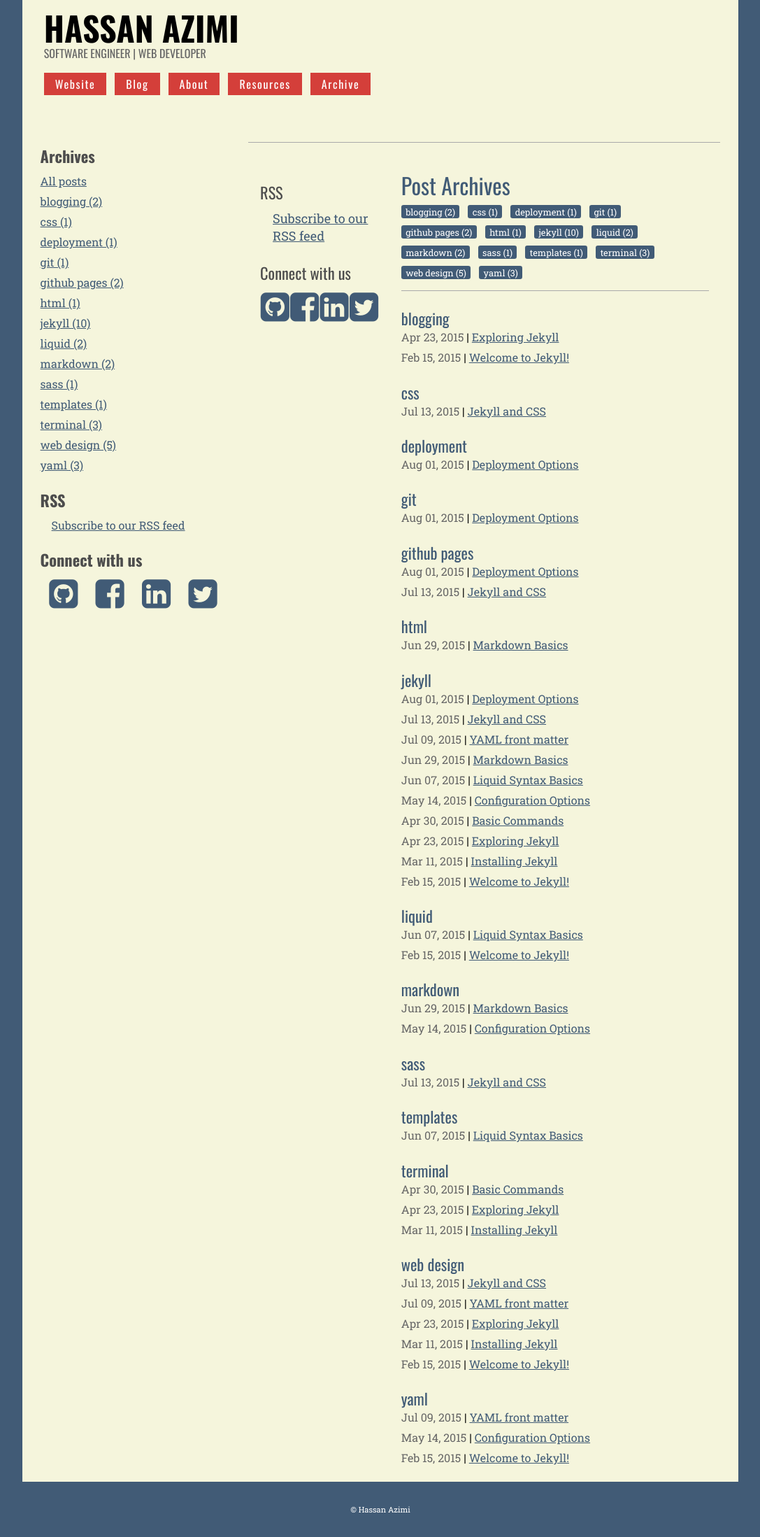
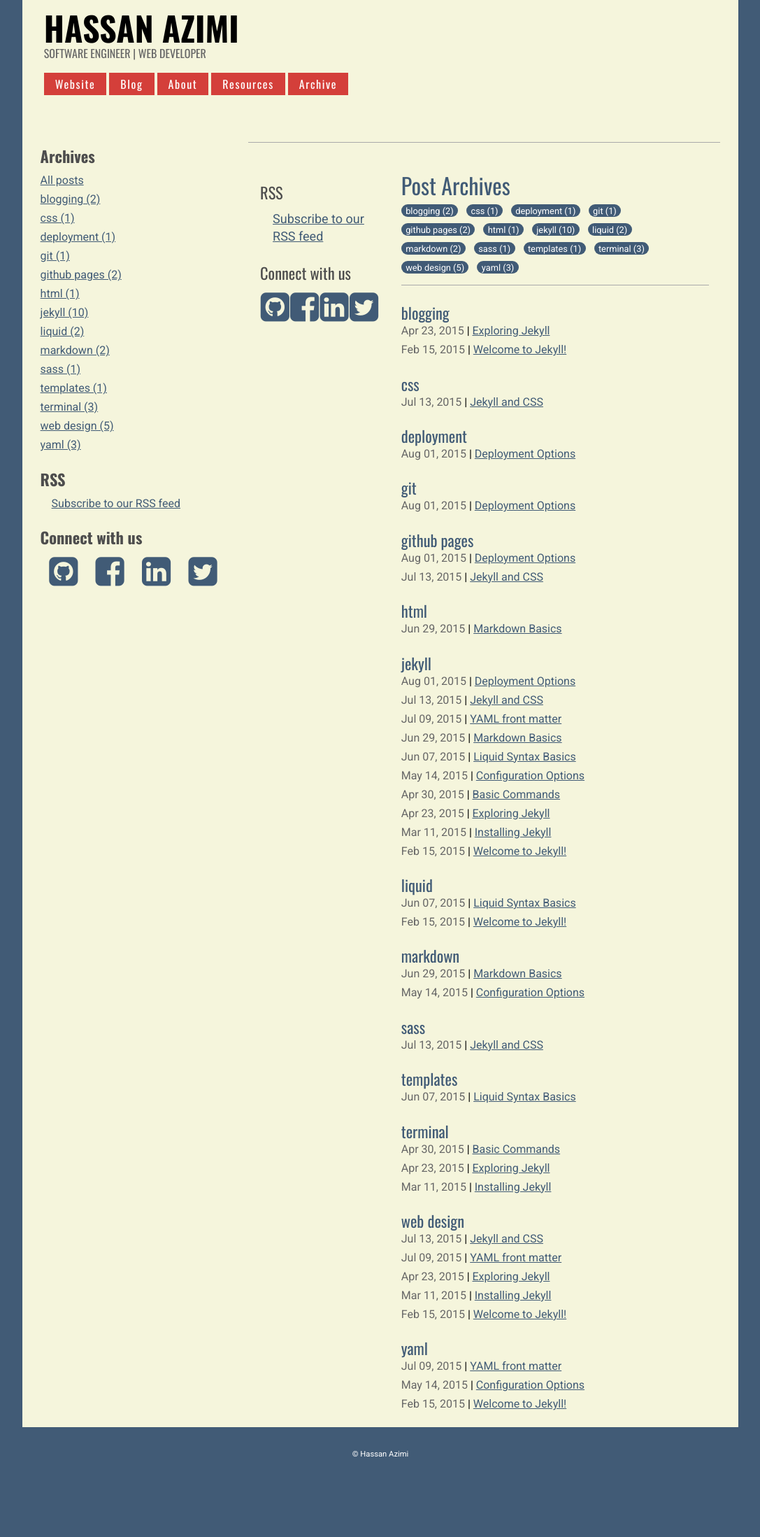
Before and after one commit to azimidev/azimidev.github.io, a Jekyll site: the page built from page.html, in a window 1280 px wide. Shown: the whole page at 70% size, without its empty margins (96-1183 px from the left). Built offline with Jekyll 4.4.1, drawn with Linux system fonts in a browser that asks for light colours; nearby versions of some CDN libraries; after the commit the page ends 2117 px from its top, so only the background shows below that.

Commit message:
font change

```diff
--- a/_layouts/default.html
+++ b/_layouts/default.html
@@ -32,8 +32,7 @@
 	<link rel="stylesheet" href="{{ site.baseurl }}/css/main.css">
 	<link rel="stylesheet" href="https://maxcdn.bootstrapcdn.com/font-awesome/4.5.0/css/font-awesome.min.css">
 	<link href='http://fonts.googleapis.com/css?family=Oswald:400,700' rel='stylesheet' type='text/css'>
-	<link href='http://fonts.googleapis.com/css?family=Roboto+Slab' rel='stylesheet' type='text/css'>
-	<script src="{{ site.baseurl }}/scripts/modernizr.custom.js"></script>
+	<link href='https://fonts.googleapis.com/css?family=Roboto:400,700' rel='stylesheet' type='text/css'>	<script src="{{ site.baseurl }}/scripts/modernizr.custom.js"></script>
   <!--[if lt IE 9]>
     <script src="http://html5shiv.googlecode.com/svn/trunk/html5.js"></script>
   <![endif]-->
--- a/css/main.css
+++ b/css/main.css
@@ -310,7 +310,7 @@ th {
   Global settings
   -----------------------------------------------------*/
 body {
-	font       : 100% 'Roboto Slab', Georgia, serif;
+	font       : 100% 'Roboto', Georgia, serif;
 	background : beige;
 	direction  : ltr;
 }
@@ -597,7 +597,7 @@ dd {
 }
 
 .tag-cloud {
-	max-width : 600px;
+
 }
 
 .tag-cloud li {
@@ -612,7 +612,11 @@ dd {
 	background      : #415B76;
 	color           : white;
 	padding         : 0.125em 0.5em;
-	border-radius   : 0.25em;
+	border-radius   : 1em;
+}
+
+.tag-cloud a:hover {
+	color: #FFF000;
 }
 
 .return {
@@ -868,7 +872,6 @@ aside li {
 		font            : 1em 'Oswald', 'Helvetica Narrow', Arial, sans-serif;
 		color           : white;
 		background      : #D43F3A;
-		margin-right    : 0.5em;
 		padding         : .25em 1em;
 		display         : inline-block;
 		text-decoration : none;
```
Also changed, not shown: other parts of _layouts/default.html (+1 -1 lines).
